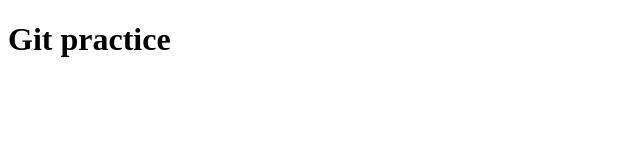
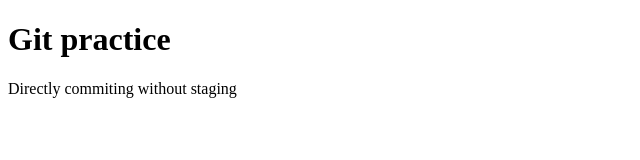
Before and after one commit to faysal40/test, a plain HTML site: page index.html in a window 1280 px wide. Shown: the whole page, without its empty margins (0-640 px from the left). Drawn offline with Linux system fonts and the light colour scheme.

Commit message:
commiting without staging

```diff
--- a/index.html
+++ b/index.html
@@ -7,5 +7,6 @@
 </head>
 <body>
     <h1>Git practice</h1>
+    <p>Directly commiting without staging</p>
 </body>
 </html>
```
